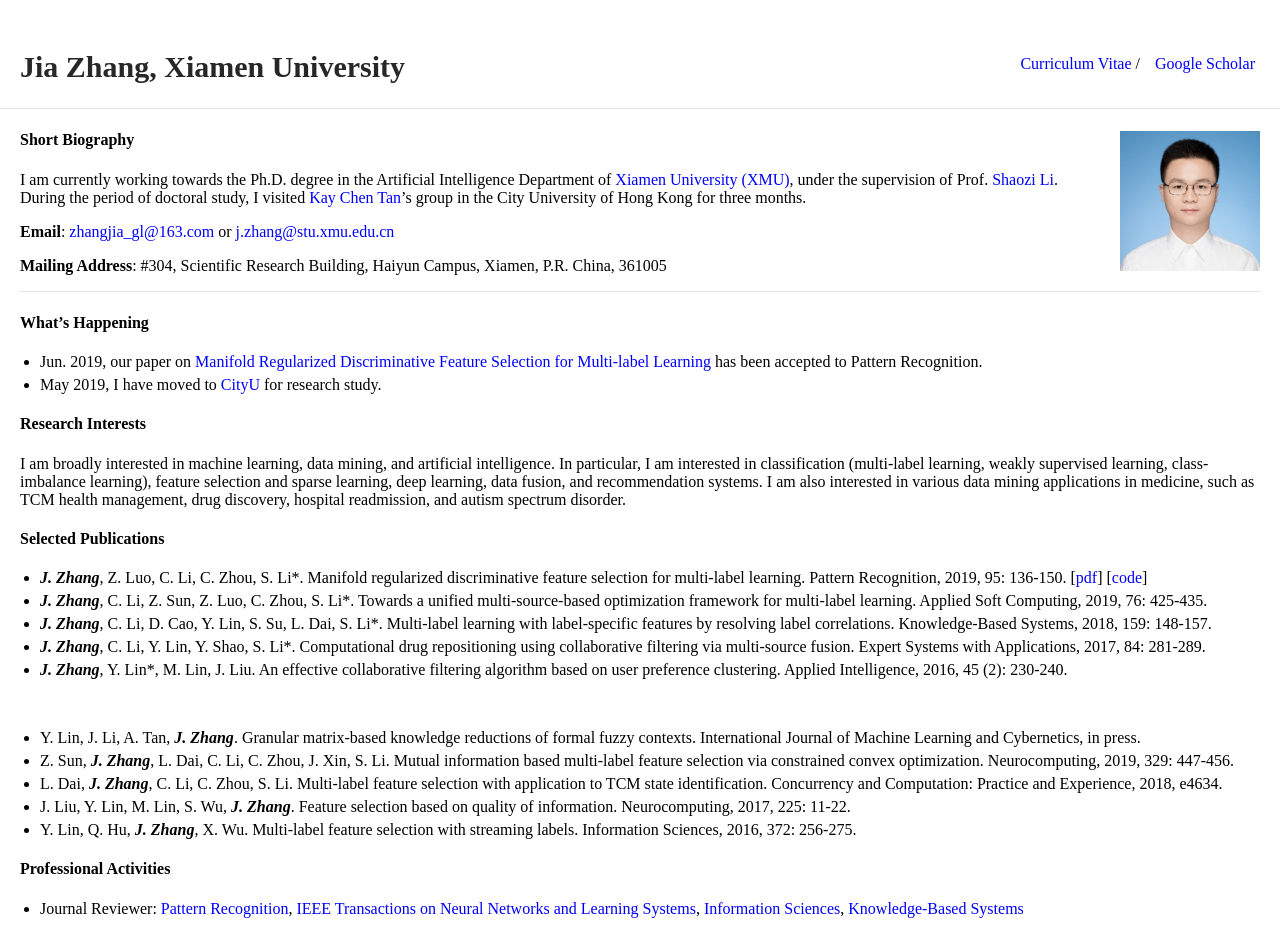
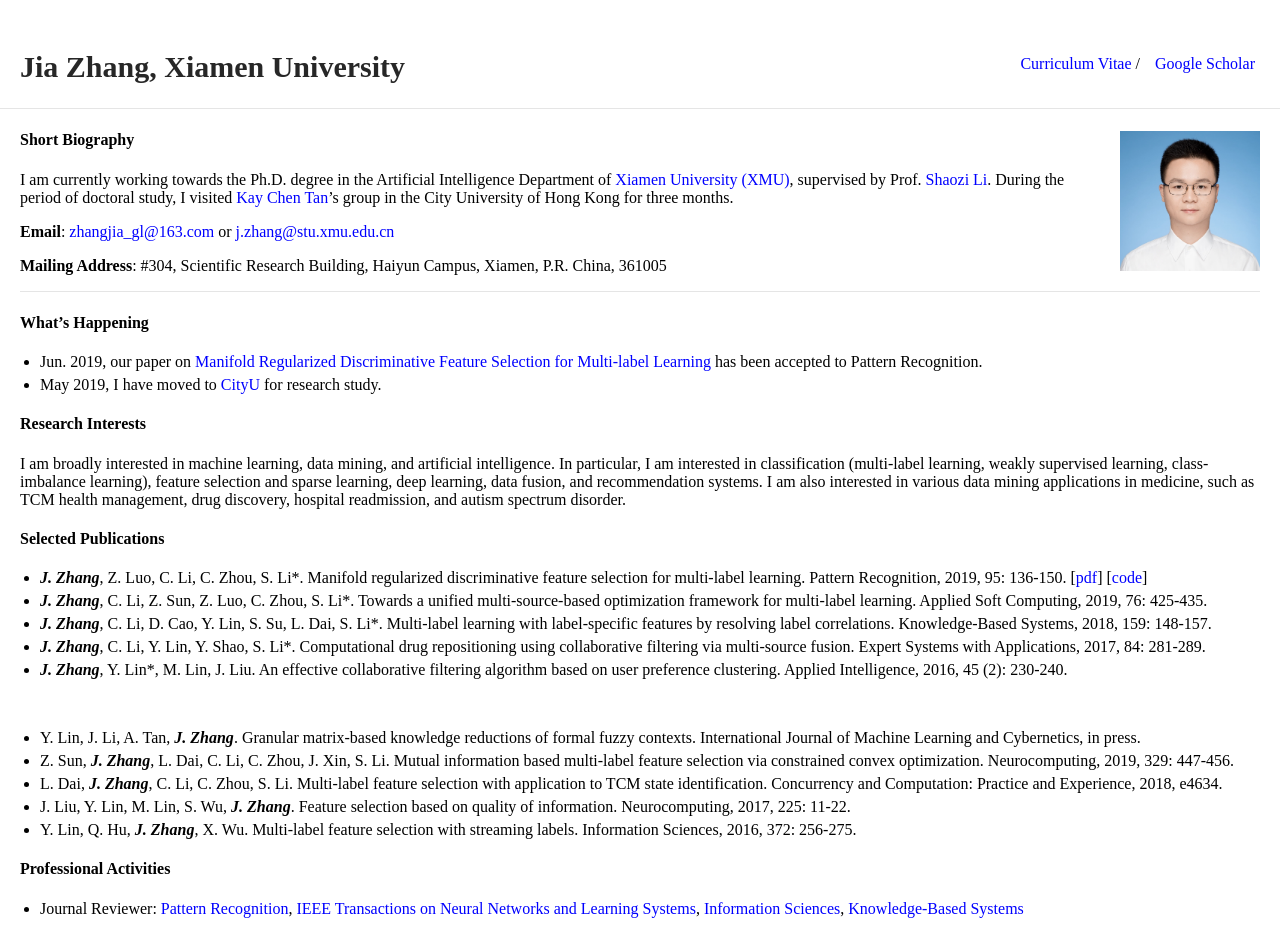
Before and after one commit to jiazhang-ml/jiazhang-ml.github.io, a Jekyll site: the page built from index.md, in a window 1280 px wide, cut to the strip 0-928 px from the top of the page. Built offline with Jekyll 4.4.1, drawn with Linux system fonts in a browser that asks for light colours.

Commit message:
Update index.md

```diff
--- a/index.md
+++ b/index.md
@@ -6,7 +6,7 @@ layout: default
 
 #### Short Biography
 
-I am currently working towards the Ph.D. degree in the Artificial Intelligence Department of [Xiamen University (XMU)](https://www.xmu.edu.cn/), under the supervision of Prof. [Shaozi Li](http://imt.xmu.edu.cn/szdw.html). During the period of doctoral study, I visited [Kay Chen Tan](http://www.cityu.edu.hk/stfprofile/kaytan.htm)'s group in the City University of Hong Kong for three months.
+I am currently working towards the Ph.D. degree in the Artificial Intelligence Department of [Xiamen University (XMU)](https://www.xmu.edu.cn/), supervised by Prof. [Shaozi Li](http://imt.xmu.edu.cn/szdw.html). During the period of doctoral study, I visited [Kay Chen Tan](http://www.cityu.edu.hk/stfprofile/kaytan.htm)'s group in the City University of Hong Kong for three months.
 
 **Email**: [zhangjia_gl@163.com](mailto:zhangjia_gl@163.com) or [j.zhang@stu.xmu.edu.cn](mailto:j.zhang@stu.xmu.edu.cn)
 
```
